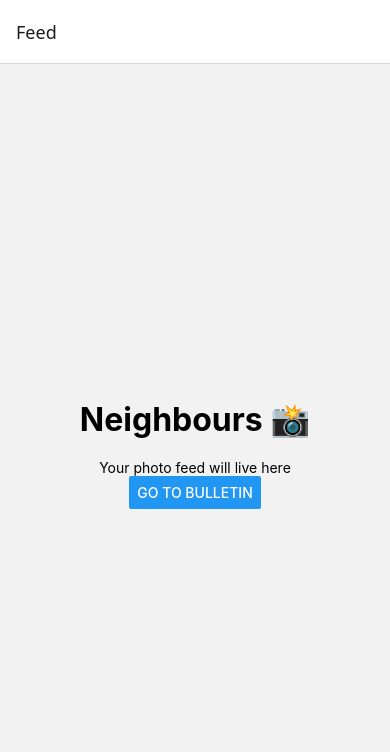
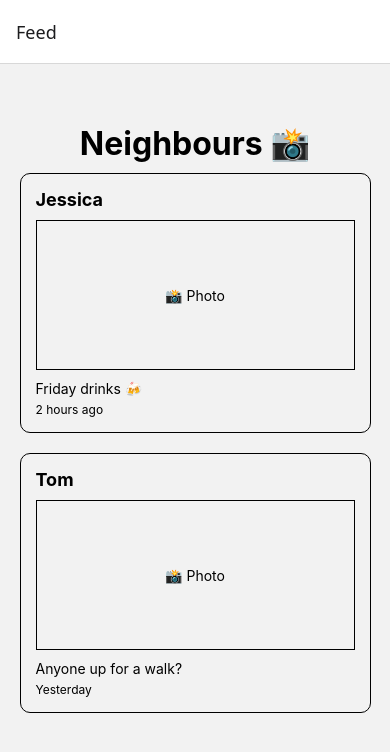
Before and after one commit to jess-again/neighbours, a React Native app: screen /Feed in a window 390 px wide. Shown: the top 752 px of the page. Built offline with nearby package versions, Linux system fonts and the light colour scheme.

Commit message:
feat: adding cards to the feed

```diff
--- a/components/PostCard.js
+++ b/components/PostCard.js
@@ -0,0 +1,53 @@
+import { View, Text, StyleSheet } from 'react-native';
+
+export default function PostCard({ name, caption, time }) {
+  return (
+    <View style={styles.card}>
+      <Text style={styles.name}>
+        {name}
+      </Text>
+
+      <View style={styles.photoPlaceholder}>
+        <Text>
+          📸 Photo
+        </Text>
+      </View>
+
+      <Text>
+        {caption}
+      </Text>
+
+      <Text style={styles.time}>
+        {time}
+      </Text>
+    </View>
+  );
+}
+
+const styles = StyleSheet.create({
+  card: {
+    padding: 15,
+    marginVertical: 10,
+    width: '90%',
+    borderWidth: 1,
+    borderRadius: 10,
+  },
+
+  name: {
+    fontWeight: 'bold',
+    fontSize: 18,
+  },
+
+  photoPlaceholder: {
+    height: 150,
+    justifyContent: 'center',
+    alignItems: 'center',
+    marginVertical: 10,
+    borderWidth: 1,
+  },
+
+  time: {
+    marginTop: 5,
+    fontSize: 12,
+  },
+});
--- a/screens/FeedScreen.js
+++ b/screens/FeedScreen.js
@@ -1,20 +1,25 @@
-import { View, Text, Button, StyleSheet } from 'react-native';
+import { View, Text, StyleSheet } from 'react-native';
+import PostCard from '../components/PostCard';
 
-export default function FeedScreen({ navigation }) {
+export default function FeedScreen() {
   return (
     <View style={styles.container}>
       <Text style={styles.title}>
         Neighbours 📸
       </Text>
 
-      <Text>
-        Your photo feed will live here
-      </Text>
+      <PostCard
+        name="Jessica"
+        caption="Friday drinks 🍻"
+        time="2 hours ago"
+      />
 
-      <Button
-        title="Go to Bulletin"
-        onPress={() => navigation.navigate('Bulletin')}
+      <PostCard
+        name="Tom"
+        caption="Anyone up for a walk?"
+        time="Yesterday"
       />
+
     </View>
   );
 }
@@ -22,13 +27,12 @@ export default function FeedScreen({ navigation }) {
 const styles = StyleSheet.create({
   container: {
     flex: 1,
-    justifyContent: 'center',
     alignItems: 'center',
+    paddingTop: 60,
   },
 
   title: {
     fontSize: 32,
     fontWeight: 'bold',
-    marginBottom: 20,
   },
 });
```
